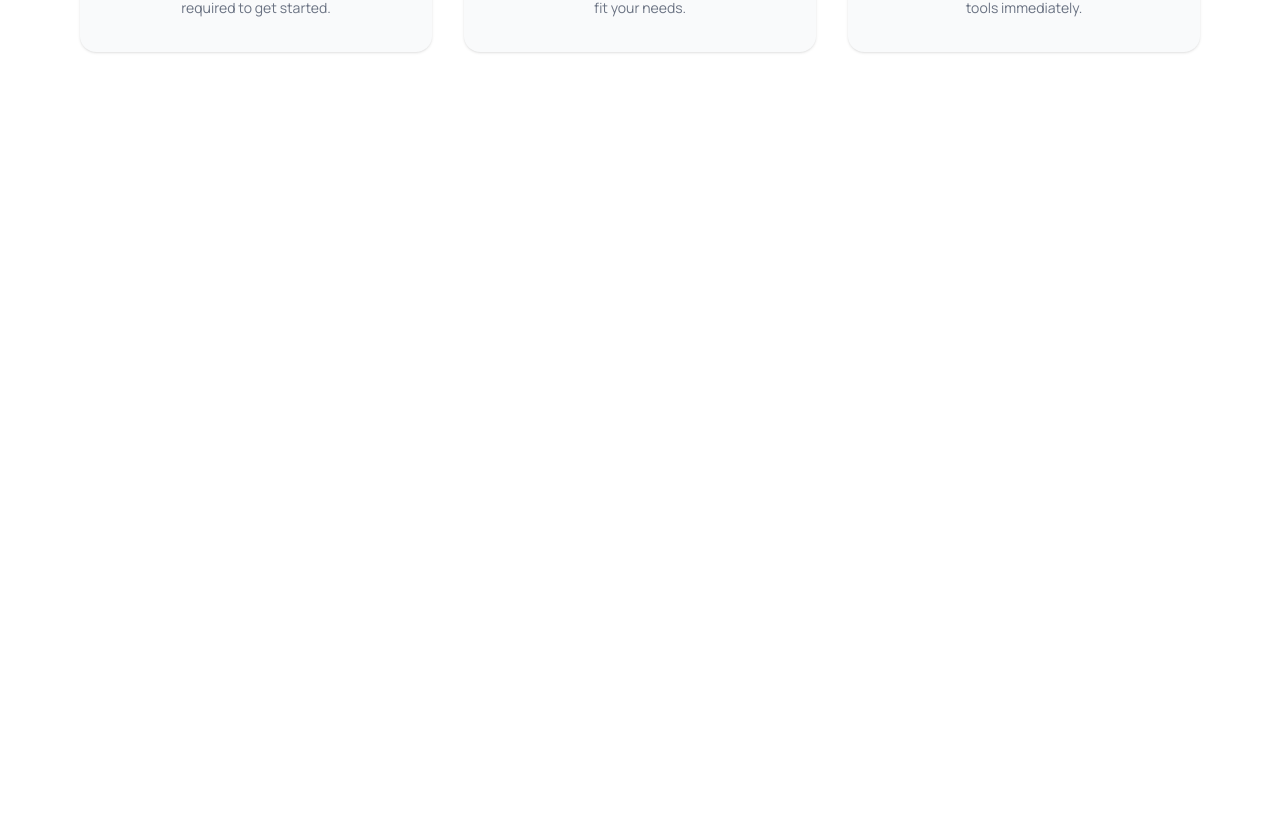
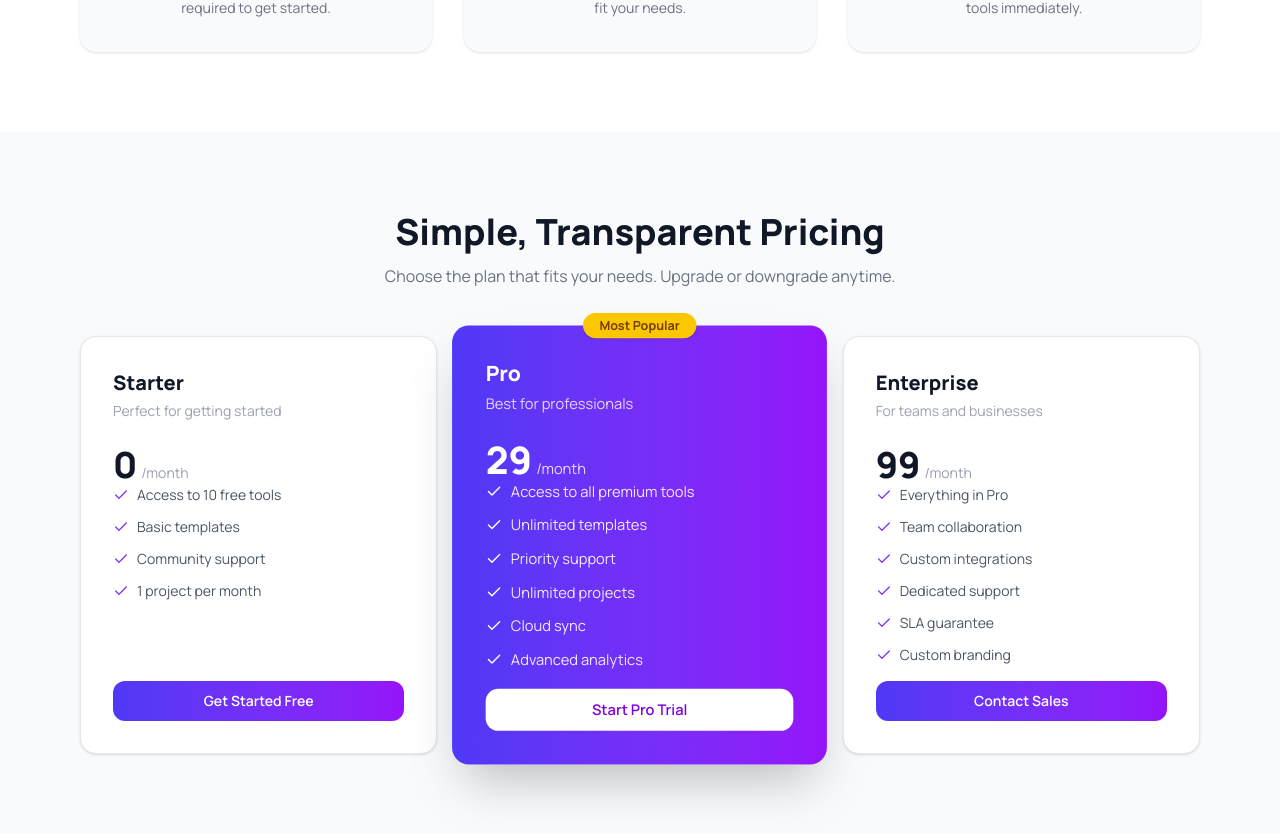
Before and after one commit to shakilkhan95/b13-a6-digitools-platform, a React (Vite) app: page / in a window 1280 px wide. Shown: the part 2054-2888 px from the top of the page. Before the commit the page ends 2186 px from the top, so only its background shows below. Built offline with nearby package versions, Linux system fonts and the light colour scheme.

Commit message:
pricing section completed with styles

```diff
--- a/src/App.jsx
+++ b/src/App.jsx
@@ -3,6 +3,7 @@
 import Features from './components/Features'
 import Header from './components/Header'
 import MainSection from './components/MainSection'
+import Pricing from './components/Pricing'
 import Process from './components/Process'
 
 function App() {
@@ -14,6 +15,7 @@
       <Features/>
       <MainSection/>
       <Process/>
+      <Pricing/>
     </>
   )
 }
--- a/src/components/Pricing.jsx
+++ b/src/components/Pricing.jsx
@@ -1,9 +1,147 @@
-import React from 'react'
+import { Check } from 'lucide-react';
+import React from 'react';
+
+const plans = [
+  {
+    name: "Starter",
+    tagline: "Perfect for getting started",
+    price: 0,
+    period: "month",
+    highlight: false,
+    badge: null,
+    features: [
+      "Access to 10 free tools",
+      "Basic templates",
+      "Community support",
+      "1 project per month",
+    ],
+    cta: "Get Started Free",
+    ctaStyle: "outline",
+  },
+  {
+    name: "Pro",
+    tagline: "Best for professionals",
+    price: 29,
+    period: "month",
+    highlight: true,
+    badge: "Most Popular",
+    features: [
+      "Access to all premium tools",
+      "Unlimited templates",
+      "Priority support",
+      "Unlimited projects",
+      "Cloud sync",
+      "Advanced analytics",
+    ],
+    cta: "Start Pro Trial",
+    ctaStyle: "white",
+  },
+  {
+    name: "Enterprise",
+    tagline: "For teams and businesses",
+    price: 99,
+    period: "month",
+    highlight: false,
+    badge: null,
+    features: [
+      "Everything in Pro",
+      "Team collaboration",
+      "Custom integrations",
+      "Dedicated support",
+      "SLA guarantee",
+      "Custom branding",
+    ],
+    cta: "Contact Sales",
+    ctaStyle: "solid",
+  },
+];
 
 const Pricing = () => {
   return (
-    <div>Pricing</div>
-  )
+    <section id="pricing" className="bg-gray-50 py-16 lg:py-20">
+      <div className="w-full mx-auto px-6 lg:px-20">
+        {/* Header  */}
+        <div className="text-center mb-12">
+          <h2 className="text-3xl lg:text-4xl font-extrabold text-gray-900">
+            Simple, Transparent Pricing
+          </h2>
+          <p className="text-sm lg:text-base text-gray-500 mt-3">
+            Choose the plan that fits your needs. Upgrade or downgrade anytime.
+          </p>
+        </div>
+
+        {/* Cards  */}
+        <div className="grid grid-cols-1 md:grid-cols-3 gap-6 items-stretch">
+          {plans.map((plan, index) => (
+            <div
+              key={index}
+              className={`relative flex flex-col rounded-2xl p-8 ${plan.highlight ? "text-white shadow-2xl scale-105" : "bg-white border border-gray-200 shadow-sm"} ${plan.highlight ? "bg-linear-to-l from-[#9514FA] to-[#4F39F6]" : ""}`}
+            >
+              {/* Badge  */}
+              {plan.badge && (
+                <span className="absolute -top-3 left-1/2 -translate-x-1/2 bg-yellow-400 text-yellow-900 text-xs font-bold px-4 py-1 rounded-full shadow">
+                  {plan.badge}
+                </span>
+              )}
+
+              {/* Plan Name  */}
+              <h3
+                className={`text-xl font-extrabold ${plan.highlight ? "text-white" : "text-gray-900"}`}
+              >
+                {plan.name}
+              </h3>
+
+              <p
+                className={`text-sm mt-1 ${plan.highlight ? "text-purple-200" : "text-gray-400"}`}
+              >
+                {plan.tagline}
+              </p>
+
+              {/* Price  */}
+              <div className="flex items-baseline gap-1 mt-6">
+                <span
+                  className={`text-4xl font-extrabold ${plan.highlight ? "text-white" : "text-gray-900"}`}
+                >
+                  {plan.price}
+                </span>
+                <span
+                  className={`text-sm ${plan.highlight ? "text-purple-200" : "text-gray-400"}`}
+                >
+                  /{plan.period}
+                </span>
+              </div>
+
+              {/* Features  */}
+              <ul className="flex flex-col gap-3 flex-1">
+                {plan.features.map((feature, i) => (
+                  <li key={i} className="flex items-center gap-2 text-sm">
+                    <Check
+                      className="w-4 h-4 shrink-0"
+                      style={{ color: plan.highlight ? "#FFFFFF" : "#7C3AED" }}
+                    />
+                    <span
+                      className={
+                        plan.highlight ? "text-purple-100" : "text-gray-600"
+                      }
+                    >
+                      {feature}
+                    </span>
+                  </li>
+                ))}
+              </ul>
+
+              {/* CTA  */}
+              <button
+                className={`mt-4 w-full py-2.5 rounded-xl text-sm font-semibold ${plan.highlight ?'text-purple-700 bg-white' : 'text-white bg-linear-to-l from-[#9514FA] to-[#4F39F6]'} cursor-pointer transition-all duration-200 hover:opacity-90 disabled:opacity-60 disabled:cursor-not-allowed`}
+              >
+                {plan.cta}
+              </button>
+            </div>
+          ))}
+        </div>
+      </div>
+    </section>
+  );
 }
 
 export default Pricing
```
